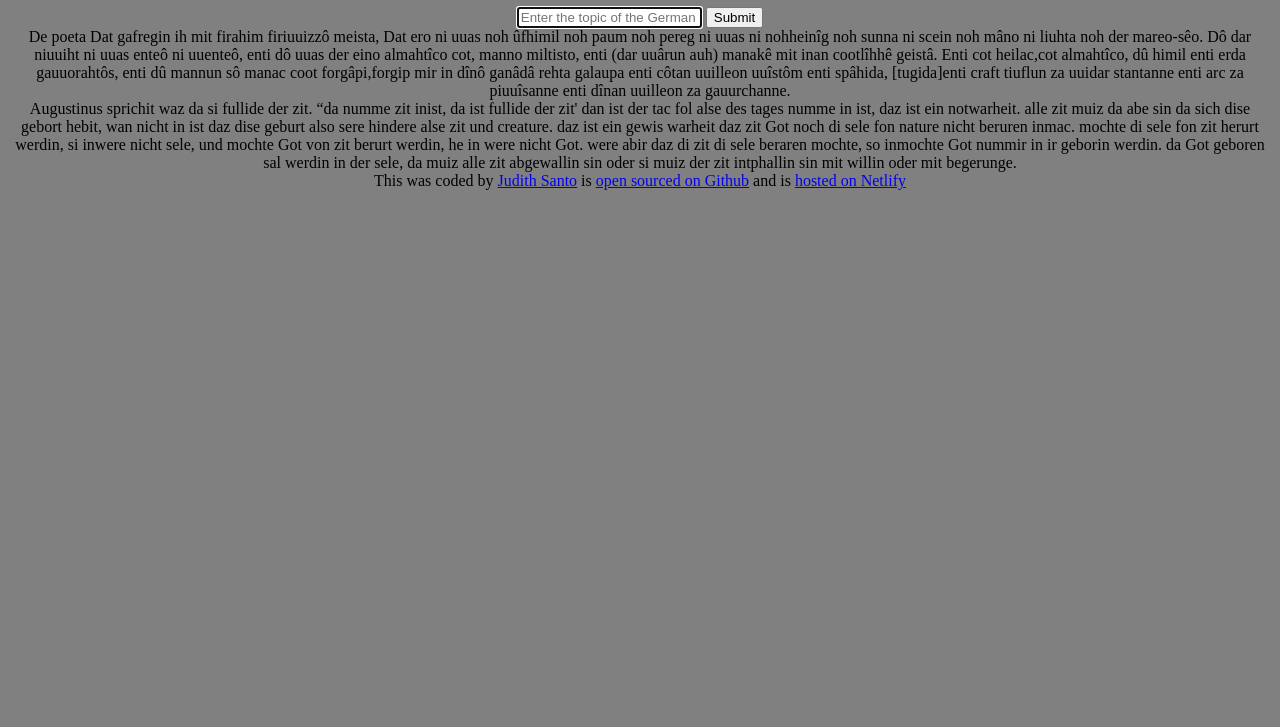
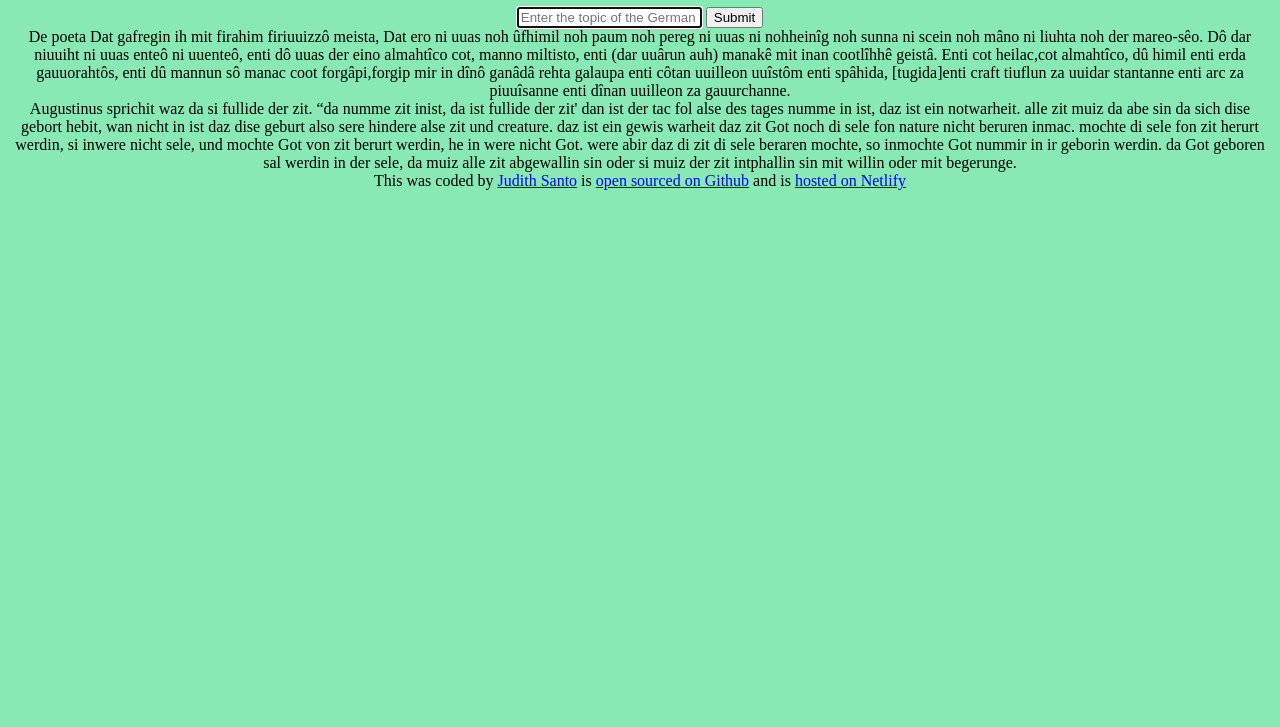
Before and after one commit to judithsanto04-code/Al-Poems, a plain HTML site: page index.html in a window 1280 px wide. Shown: the part 73-800 px from the top of the page. Drawn offline with Linux system fonts and the light colour scheme.

Commit message:
added color

```diff
--- a/src/style.css
+++ b/src/style.css
@@ -1,4 +1,4 @@
 body{
-    background: gray;
+    background: rgb(136, 233, 180);
     text-align: center;
 }
```
